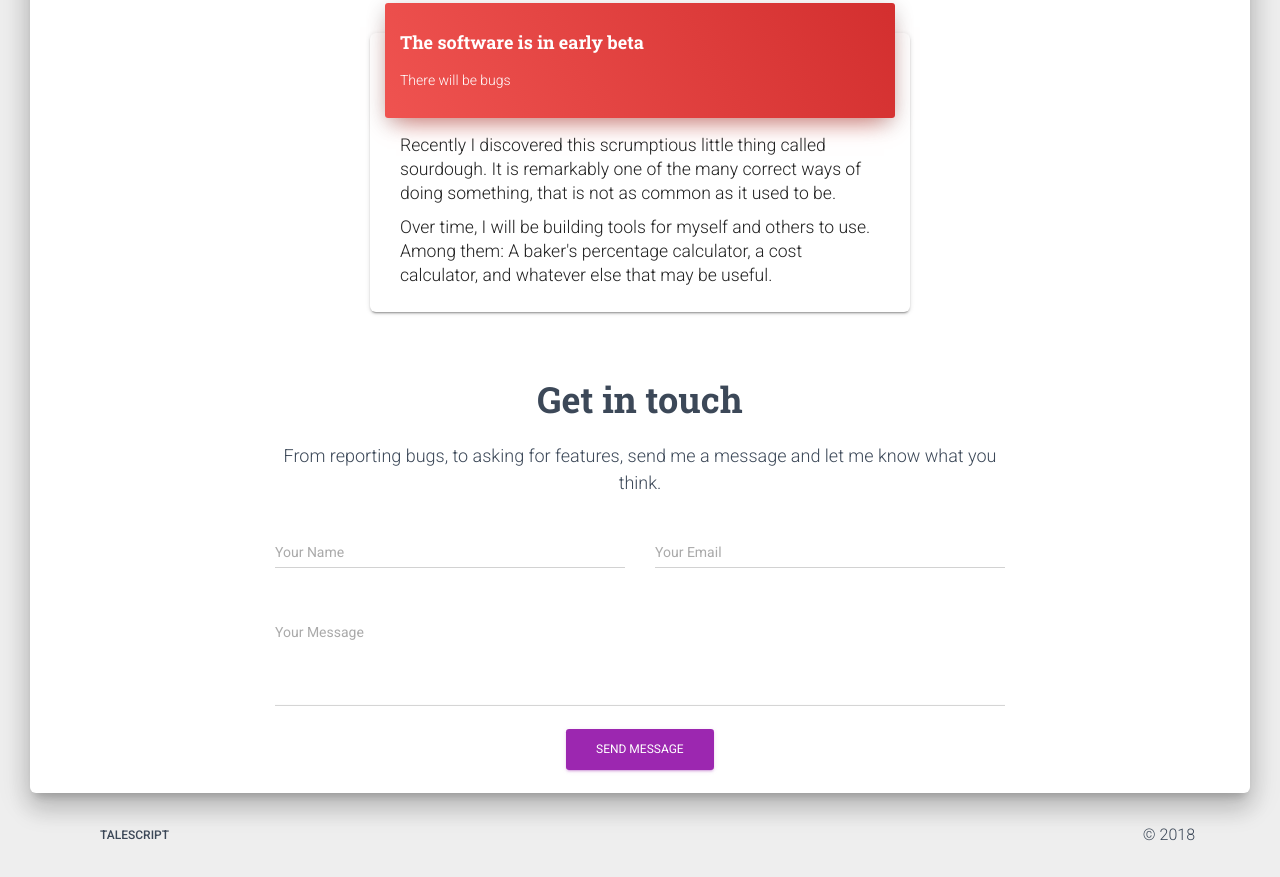
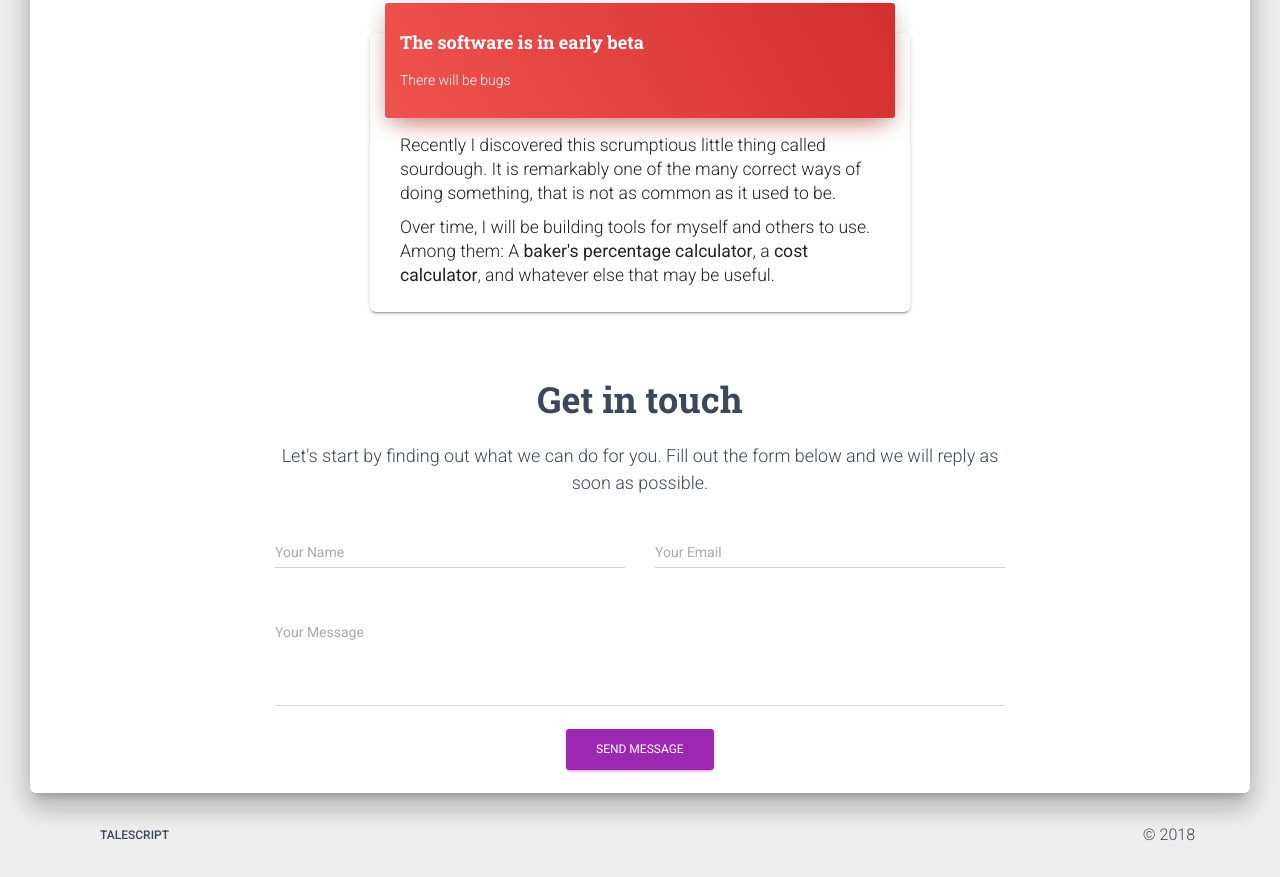
Before and after one commit to talescript/sourdoughbake, a plain HTML site: page index.html in a window 1280 px wide. Shown: the part 977-1854 px from the top of the page. Drawn offline with Linux system fonts and the light colour scheme; some packages are replaced by stand-ins of ours.

Commit message:
Fix copy for form

```diff
--- a/index.html
+++ b/index.html
@@ -90,7 +90,7 @@
                         <div class="card-body">
                             <p>Recently I discovered this scrumptious little thing called sourdough. It is remarkably one of
                                 the many correct ways of doing something, that is not as common as it used to be.</p><p>Over time, I will be building
-                                tools for myself and others to use. Among them: A baker's percentage calculator, a cost calculator,
+                                tools for myself and others to use. Among them: A <strong>baker's percentage calculator</strong>, a <strong>cost calculator</strong>,
                                 and whatever else that may be useful.</p>
                         </div>
                     </div>
@@ -99,7 +99,7 @@
             <div class="row">
                 <div class="col-md-8 ml-auto mr-auto">
                     <h2 class="text-center title">Get in touch</h2>
-                    <h4 class="text-center">From reporting bugs, to asking for features, send me a message and let me know what you think.</h4>
+                    <h4 class="text-center">Let's start by finding out what we can do for you. Fill out the form below and we will reply as soon as possible.</h4>
                     <form class="contact-form" name="sourdoughbake" netlify>
                         <div class="row">
                             <div class="col-md-6">
```
